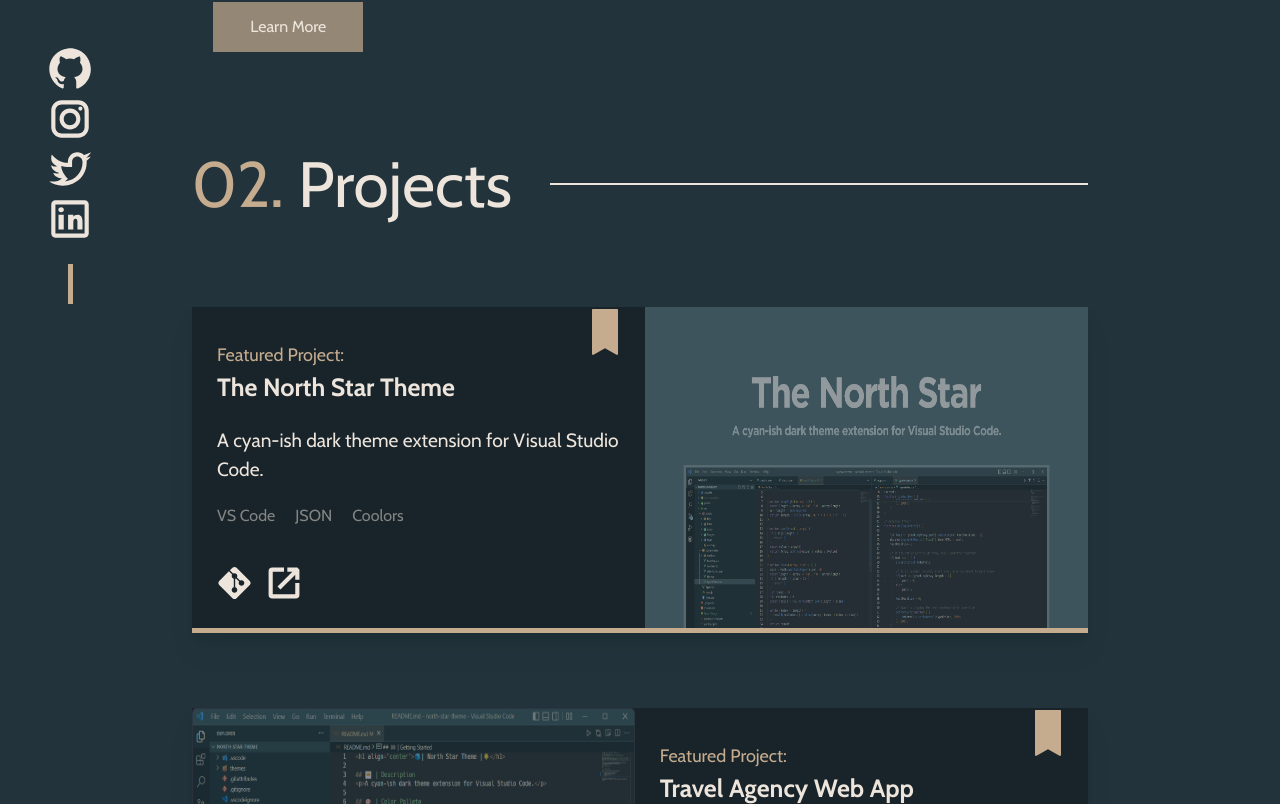
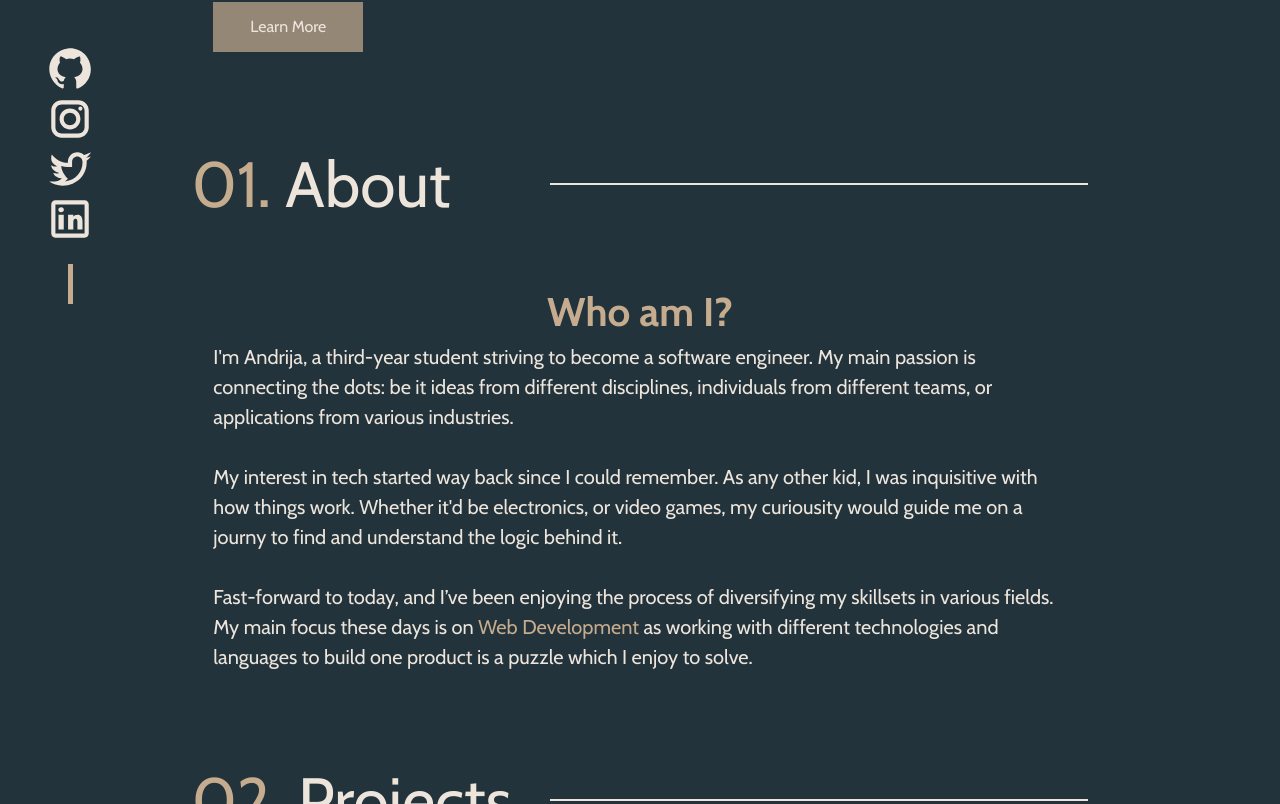
Before and after one commit to AkosoCodes/Personal-Portfolio-Website, a Vue app: page / in a window 1280 px wide. Shown: the part 496-1300 px from the top of the page. Built offline with nearby package versions, Linux system fonts and the light colour scheme.

Commit message:
Updates -fixed email button in Contact Section -Reformated About Section

```diff
--- a/src/App.vue
+++ b/src/App.vue
@@ -27,7 +27,7 @@ export default {
     <Navbar></Navbar>
     <sideFooter></sideFooter>
     <hero id="hero"></hero>
-    <!-- <About></About> -->
+    <About></About>
     <Projects id="projects"></Projects>
     <Contact id="contact"></Contact>
     <Footer></Footer>
--- a/src/components/sections/about.vue
+++ b/src/components/sections/about.vue
@@ -2,26 +2,21 @@
 
     <Heading id="about" heading="About" headingNum="01"></Heading>
 
-    <div class="nav-sm:flex-col flex flex-row justify-between  w-2/3 h-auto mx-auto">
-        <p class="w-3/6 text-small text-main">
+    <div class="nav-sm:w-[80%] ssm:w-[85%] w-2/3 flex justify-center flex-col mt-[50px] mx-auto select-none mb-[50px]">
 
-        I'm Andrija, a third-year student striving to become a software engineer. My main passion is connecting the dots: be it ideas from different disciplines, individuals from different teams, or applications from various industries. <br><br>
+        <h1 class="text-accent text-[40px] font-bold text-center">Who am I?</h1>
 
-        My interest in tech started way back since I could remember. As any other kid, I was inquisitive  with how things work. Whether it'd be electronics, or video games, my curiousity would guide me on a journy to find and understand the logic behind it.<br><br>
+        <p class="w-full text-base ssm:text-base-sm text-main">
 
-        Fast-forward to today, and I’ve been enjoying the process of diversifying my skillsets in various fields. My main focus these days is on Web Development, as working with different technologies and languages to build one product is a puzzle which I enjoy to solve.<br><br>
+            I'm Andrija, a third-year student striving to become a software engineer. My main passion is connecting the dots: be it ideas from different disciplines, individuals from different teams, or applications from various industries. <br><br>
 
-        Some of the most recent technologies I've been working with are:
+            My interest in tech started way back since I could remember. As any other kid, I was inquisitive  with how things work. Whether it'd be electronics, or video games, my curiousity would guide me on a journy to find and understand the logic behind it.<br><br>
+
+            Fast-forward to today, and I’ve been enjoying the process of diversifying my skillsets in various fields. My main focus these days is on <span class="text-accent">Web Development</span> as working with different technologies and languages to build one product is a puzzle which I enjoy to solve.<br><br>
+
         </p>
 
-        <div class="bg-accent w-300px h-300px ">
-            <img class="w-300px h-300px opacity-40 border-[10px] border-accent hover:border-[5px] hover:opacity-100" src="../../assets/images/me.jpg">
-
-        </div>
-
     </div>
-
-
 
 </template>
 
--- a/src/components/sections/contact.vue
+++ b/src/components/sections/contact.vue
@@ -10,9 +10,9 @@
         </p>
 
 		<!-- Learn More Button -->
-		<button class="mx-auto w-150px h-50px bg-accent text-main my-5 bg-opacity-70 hover:bg-main hover:bg-opacity-30 hover:text-accent">
-			Learn More
-		</button>
+		<a href="mailto:andrijas0721@gmail.com" class="mx-auto"><button class="mx-auto w-150px h-50px bg-accent text-main my-5 bg-opacity-70 hover:bg-main hover:bg-opacity-30 hover:text-accent">
+			Send Message
+		</button></a>
 
     </div>
 
--- a/src/components/tile.vue
+++ b/src/components/tile.vue
@@ -24,7 +24,7 @@
             <p class="select-none text-[18px] text-accent bg-inherit">Featured Project:</p>
 
             <!-- Title -->
-            <h2 class="w-[240px] select-none hover:text-accent text-[25px] mb-[20px] text-main font-semibold bg-inherit ">{{title}}</h2>
+            <h2 class="w-[240px] select-none hover:text-accent text-[25px] mb-[20px] text-main font-semibold bg-inherit">{{title}}</h2>
 
             <!-- Description -->
             <p class="select-none  text-main text-small bg-inherit mb-[5px]">
@@ -151,7 +151,7 @@
             <p class="select-none text-[18px] text-accent bg-inherit">Featured Project:</p>
 
             <!-- Title -->
-            <h2 class="select-none hover:text-accent text-[25px] mb-[20px] text-main font-semibold bg-inherit ">{{title}}</h2>
+            <h2 class="select-none hover:text-accent text-[25px] mb-[20px] text-main font-semibold bg-inherit">{{title}}</h2>
 
             <!-- Description -->
             <p class="select-none  text-main text-small bg-inherit mb-[5px]">
```
